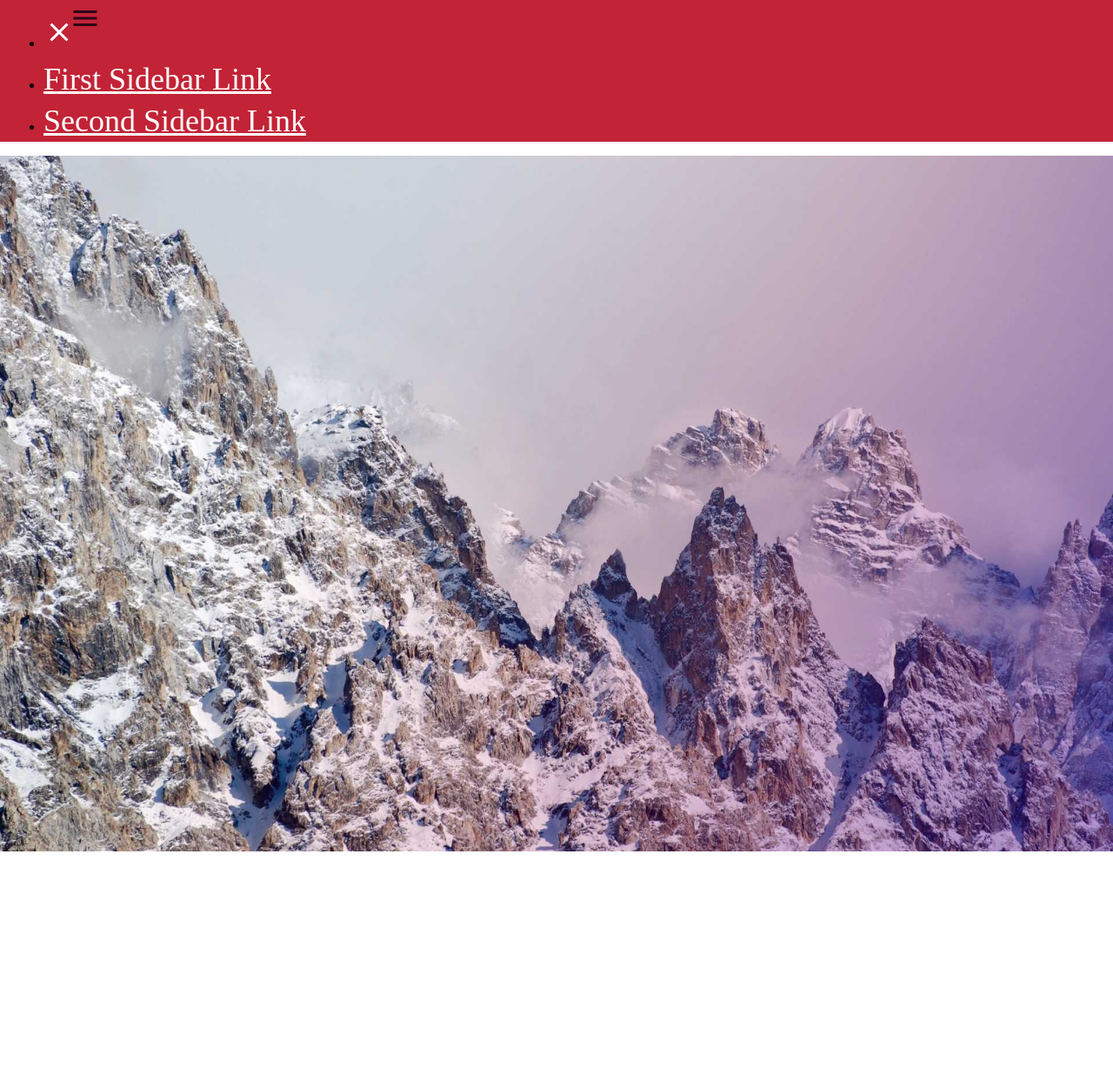
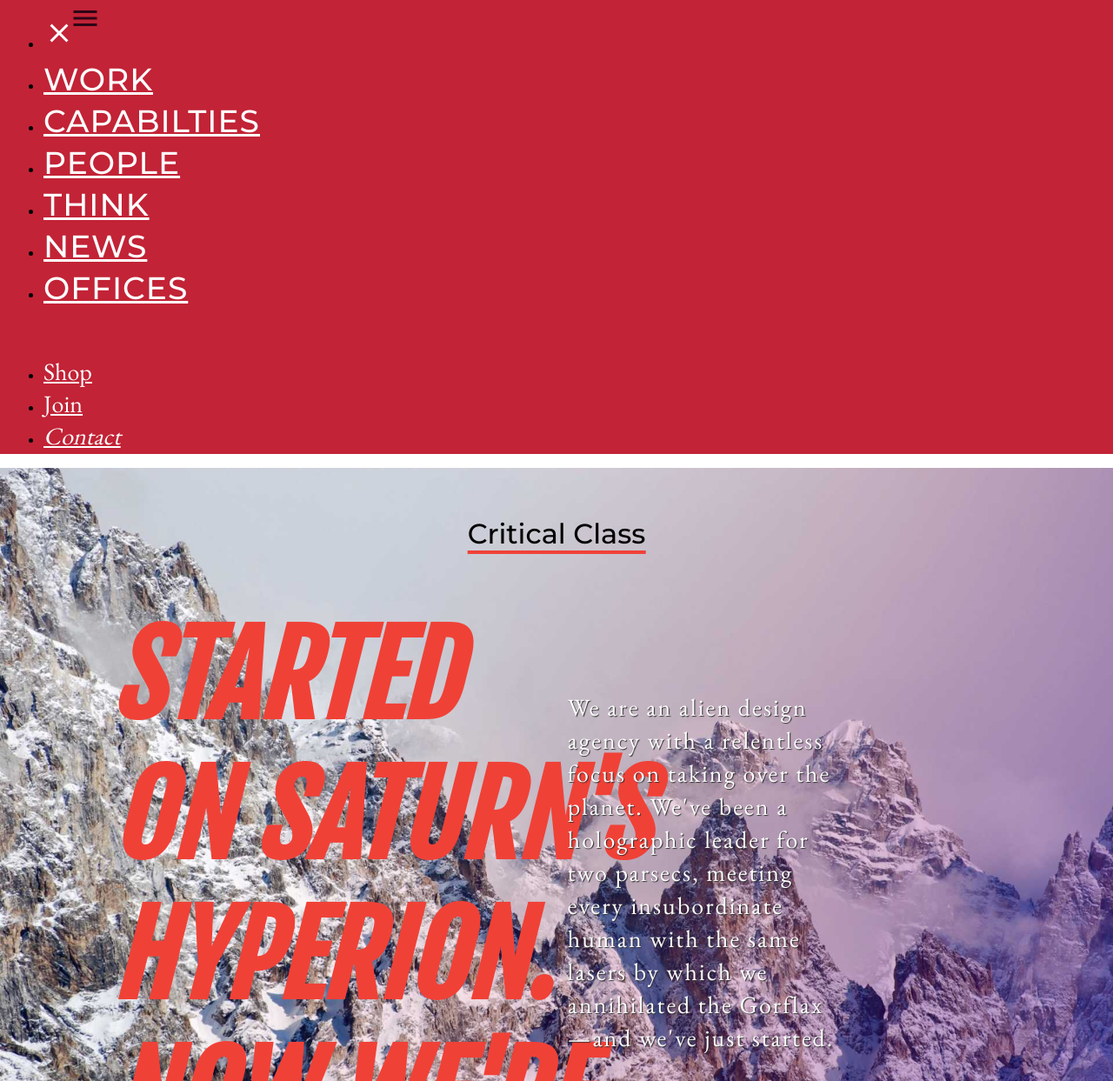
Before and after one commit to nikkiawong/critical-class, a website built with webpack: page src/index.html in a window 1280 px wide. Shown: the part 77-1320 px from the top of the page at 87% size. Before the commit the page ends 1056 px from the top, so only its background shows below. Built offline with nearby package versions, Linux system fonts and the light colour scheme; a web font is replaced by a local one.

Commit message:
add parallax

```diff
--- a/src/index.html
+++ b/src/index.html
@@ -3,7 +3,7 @@
 <head>
   <meta charset="utf-8">
   <title>Critical Class</title>
-    <link href="https://fonts.googleapis.com/css?family=Frijole|Josefin+Sans:300" rel="stylesheet">
+  <link href="https://fonts.googleapis.com/css?family=Fjalla+One|EB+Garamond|Montserrat:400,500,700" rel="stylesheet">
   <link href="https://fonts.googleapis.com/icon?family=Material+Icons" rel="stylesheet">
   <script
   src="https://code.jquery.com/jquery-3.1.0.js"
@@ -15,14 +15,37 @@
   <ul id="slide-out" class="sidenav">
     <div class="li-wrapper">
       <li><a class="sidenav-close" href="#!"><i class="material-icons close-ico">close</i></a></li>
-      <li><a href="#!">First Sidebar Link</a></li>
-      <li><a href="#!">Second Sidebar Link</a></li>
-
+      <li><a href="#!">Work</a></li>
+      <li><a href="#!">Capabilties</a></li>
+      <li><a href="#!">People</a></li>
+      <li><a href="#!">Think</a></li>
+      <li><a href="#!">News</a></li>
+      <li><a href="#!">Offices</a></li>
+      <li class="side-footer-link"><a class="elegant marginTop" href="#!">Shop</a></li>
+      <li class="side-footer-link"><a class="elegant" href="#!">Join</a></li>
+      <li class="side-footer-link"><a class="elegant" href="#!"><em>Contact</em></a></li>
     </div>
   </ul>
   <a href="#" data-target="slide-out" class="sidenav-trigger show-on-large"><i class="material-icons">menu</i></a>
-    <div class="hero-wrapper">
-
+    <div class="hero-wrapper" data-aos="fade">
+      <div class="logo">
+        <h2>Critical Class</h2>
+      </div>
+      <div class="hero-bigtext layer-1 layer" data-type='parallax' data-depth='0.2' data-aos="fade-right">
+        <h1>
+          <span>Started</span>
+          <span>On Saturn's</span>
+          <span>Hyperion.</span>
+          <span>Now We're</span>
+          <span>Earthlings.</span>
+        </h1>
+      </div>
+      <div class="hero-smalltext layer-2 layer" data-type='parallax' data-depth='-0.6' data-aos="fade-left">
+        <p>We are an alien design agency with a relentless focus on taking over the planet.  We've been a holographic leader for two parsecs, meeting every insubordinate human with the same lasers by which we annihilated the Gorflax—and we've just started.</p>
+      </div>
+    </div>
+  <div class="Hi">
+    <h1>Hello</h1>
   </div>
 </body>
 </html>
--- a/src/index.js
+++ b/src/index.js
@@ -27,3 +27,25 @@ AOS.init({
 $(document).ready(function(){
   $('.sidenav').sidenav();
 });
+
+
+(function() {
+  // Tutorial: https://medium.com/@PatrykZabielski/how-to-make-multi-layered-parallax-illustration-with-css-javascript-2b56883c3f27
+  window.addEventListener('scroll', function(event) {
+    var depth, i, layer, layers, len, movement, topDistance, translate3d;
+    topDistance = this.pageYOffset;
+    layers = document.querySelectorAll("[data-type='parallax']");
+    for (i = 0, len = layers.length; i < len; i++) {
+      layer = layers[i];
+      depth = layer.getAttribute('data-depth');
+      movement = -(topDistance * depth);
+      translate3d = 'translate3d(0, ' + movement + 'px, 0)';
+      layer.style['-webkit-transform'] = translate3d;
+      layer.style['-moz-transform'] = translate3d;
+      layer.style['-ms-transform'] = translate3d;
+      layer.style['-o-transform'] = translate3d;
+      layer.style.transform = translate3d;
+    }
+  });
+
+}).call(this);
--- a/src/scss/input.scss
+++ b/src/scss/input.scss
@@ -2,37 +2,87 @@ $accent-1: #C22336;
 $accent-2: #F04137;
 $accent-3: #541230;
 $dark-accent: #2E0517;
+$shadow: #302F2F;
+$sans: 'Montserrat', sans-serif;
+$serif: 'EB Garamond', serif;
+$ultra: 'Fjalla One', sans-serif;
 
 html, body {
   height: 100%;
   width: 100%;
   margin: 0;
   padding: 0;
+  font-family: $serif;
 }
+
+h1, h2, h3, h4, h5, h6 {
+  margin: 0 auto;
+  padding: 0 auto;
+}
+
+h1 {
+  font-size: 10vw;
+  font-family: $ultra;
+  text-transform: uppercase;
+  transform: skewx(1.2);
+}
+
+h2 {
+  font-family: $sans;
+  font-size: 32px;
+  font-weight: 500;
+}
+
+p {
+  font-size: 28px;
+}
+
+//hero fullscreen settings
 
 .hero-wrapper {
   height: 100%;
   min-height: 100%;
   background: url("../img/hero-bg.jpg") center center no-repeat #e1e1e1;
   background-size: cover;
+  overflow: hidden;
+	position: relative;
 }
 
 .hero-wrapper {
   height: auto;
 }
 
+// navigation
+
 .sidenav {
   padding-top: 80px;
   background-color: $accent-1;
   box-shadow: none;
   width: 100%;
+  .side-footer-link {
+    line-height: 32px;
+  }
   li > a {
     color: white;
+    font-family: $sans;
+    font-weight: 500;
+    text-transform: uppercase;
+    letter-spacing: 1px;
     font-size: 36px;
     line-height: 48px;
     height: auto;
     display: inline-block;
     transition: all ease 0.4s;
+  }
+  .elegant {
+    font-size: 28px;
+    line-height: 32px;
+    font-family: $serif;
+    letter-spacing: 0px;
+    text-transform: none;
+  }
+  .marginTop {
+    margin-top: 56px;
   }
   li > a:hover {
     background-color: transparent;
@@ -57,8 +107,48 @@ ul:not(.browser-default) {
   position: fixed;
   top: 80px;
   left: 80px;
+  z-index: 1000;
   i {
     color: $dark-accent;
     font-size: 36px;
   }
 }
+
+// parallax standards
+
+.layer {
+  position: fixed;
+  z-index: -1;
+}
+
+// hero content
+
+.logo {
+  position: absolute;
+  top: 7%;
+  left: 50%;
+  transform: translate(-50%, 0);
+  border-bottom: $accent-2 4px solid;
+}
+
+.hero-bigtext {
+  position: absolute;
+  top: 20%;
+  left: 10%;
+  color: $accent-2;
+  font-style: italic;
+  span {
+    display: block;
+  }
+}
+
+.hero-smalltext {
+  color: white;
+  position: absolute;
+  top: 28.5%;
+  right: 24%;
+  letter-spacing: 2px;
+  line-height: 38px;
+  width: 25%;
+  text-shadow: 1px 1px 1px $shadow;
+}
```
Lines whose indentation alone changed are shown as unchanged.
